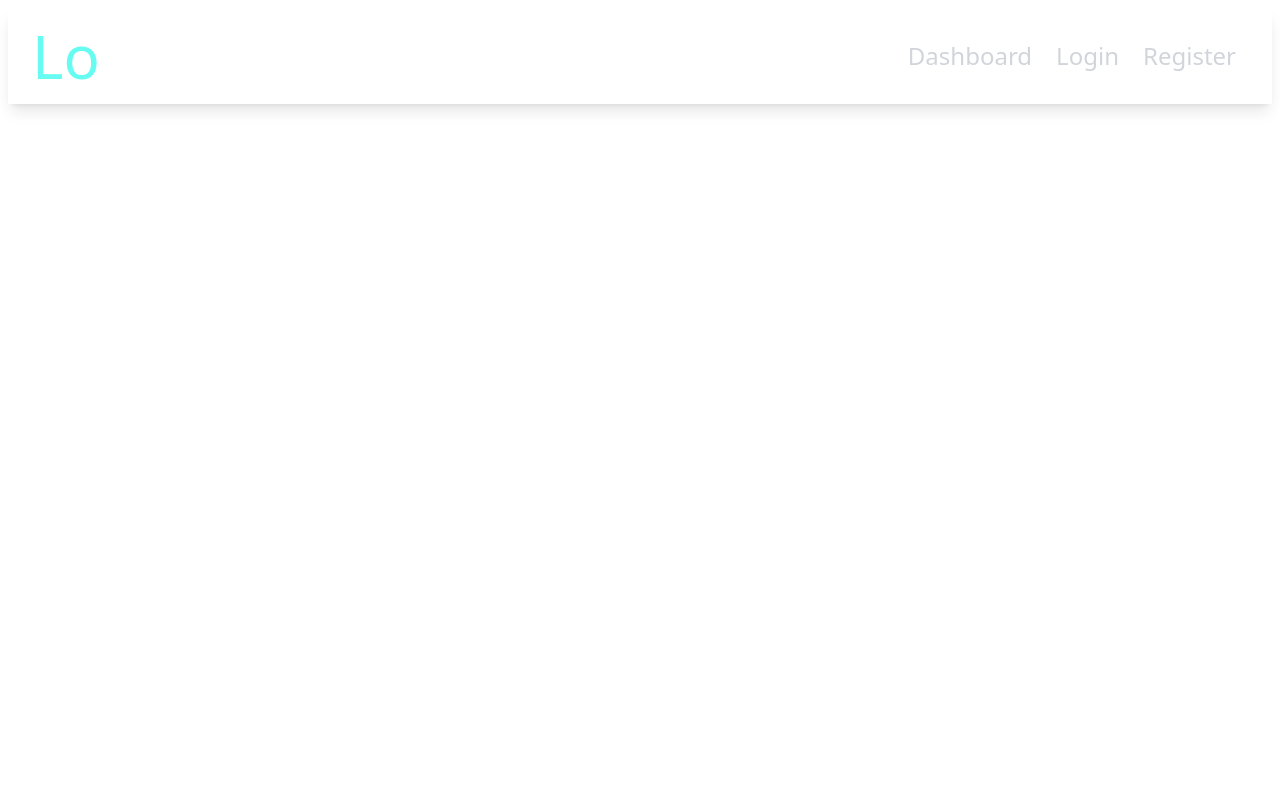
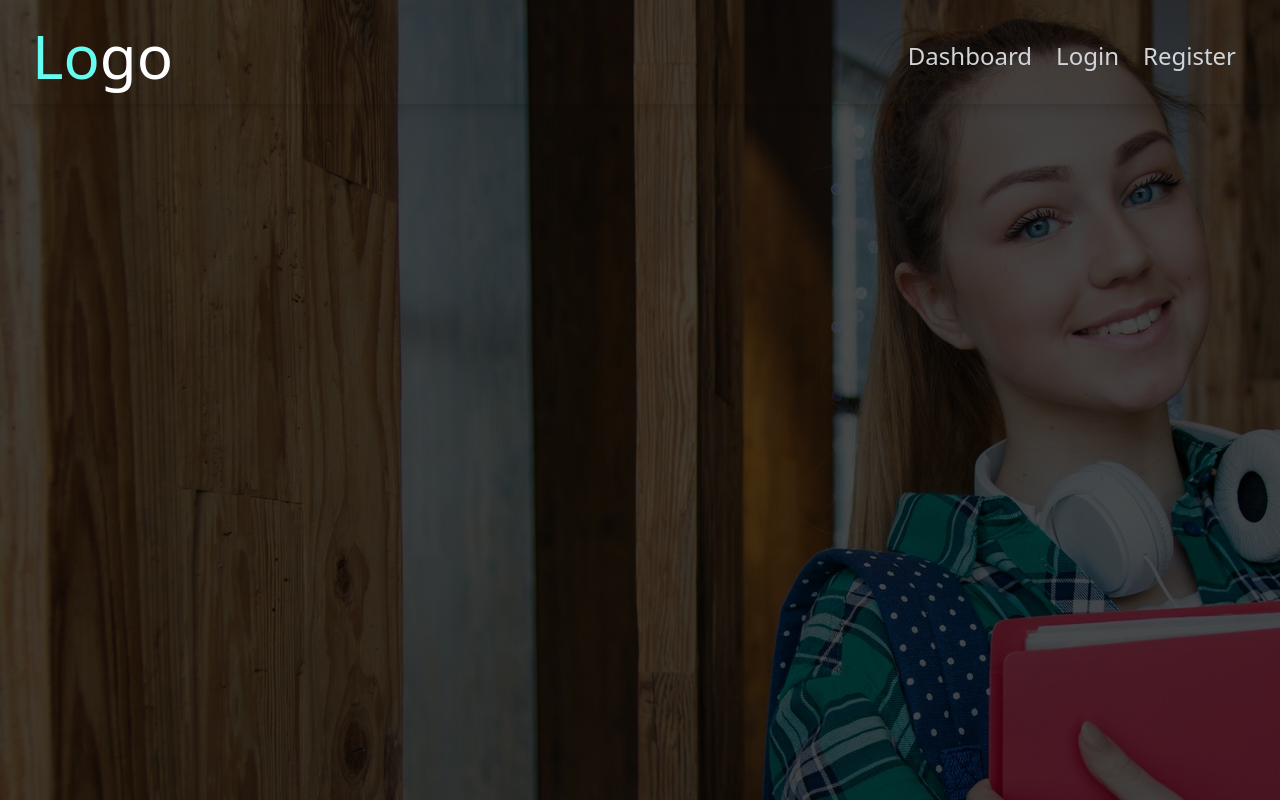
Before and after one commit to Christima-Mary-S/student-opportunity-notifier-frontend, a React (Create React App) app: page / in a window 1280 px wide. Built offline with nearby package versions, Linux system fonts and the light colour scheme; no server answers.

Commit message:
home-i-0

```diff
--- a/src/App.js
+++ b/src/App.js
@@ -2,7 +2,7 @@ import { useEffect } from "react";
 import { useDispatch } from "react-redux";
 
 import { getLatestArticles } from "./actions/actionCreators";
-import { NavBar } from "./components/NavBar";
+import { Home } from "./components/Home";
 // import Articles from "./components/Articles";
 
 function App() {
@@ -15,7 +15,7 @@ function App() {
   return (
     <div>
       {/* <Articles /> */}
-      <NavBar />
+      <Home />
     </div>
   );
 }
--- /dev/null
+++ b/src/components/Home.js
@@ -0,0 +1,10 @@
+import React from "react";
+import { NavBar } from "./NavBar";
+
+export const Home = () => {
+  return (
+    <div className="home h-screen w-screen overflow-hidden  bg-heroimg scaledown">
+      <NavBar />
+    </div>
+  );
+};
--- a/tailwind.config.js
+++ b/tailwind.config.js
@@ -11,7 +11,7 @@ module.exports = {
       },
       backgroundImage: {
         heroimg:
-          "linear-gradient(to right bottom, rgba(0.0,0.0,0.0,0.7), rgba(0.0,0.0,0.0,0.7)), url(/src/bg-img-3.jpg)",
+          "linear-gradient(to right bottom, rgba(0.0,0.0,0.0,0.7), rgba(0.0,0.0,0.0,0.7)), url(/src/components/bg-img.jpg)",
         scaledown: "object-fit: scale-down",
       },
     },
```
Also changed, not shown: src/components/bg-img.jpg (added).
